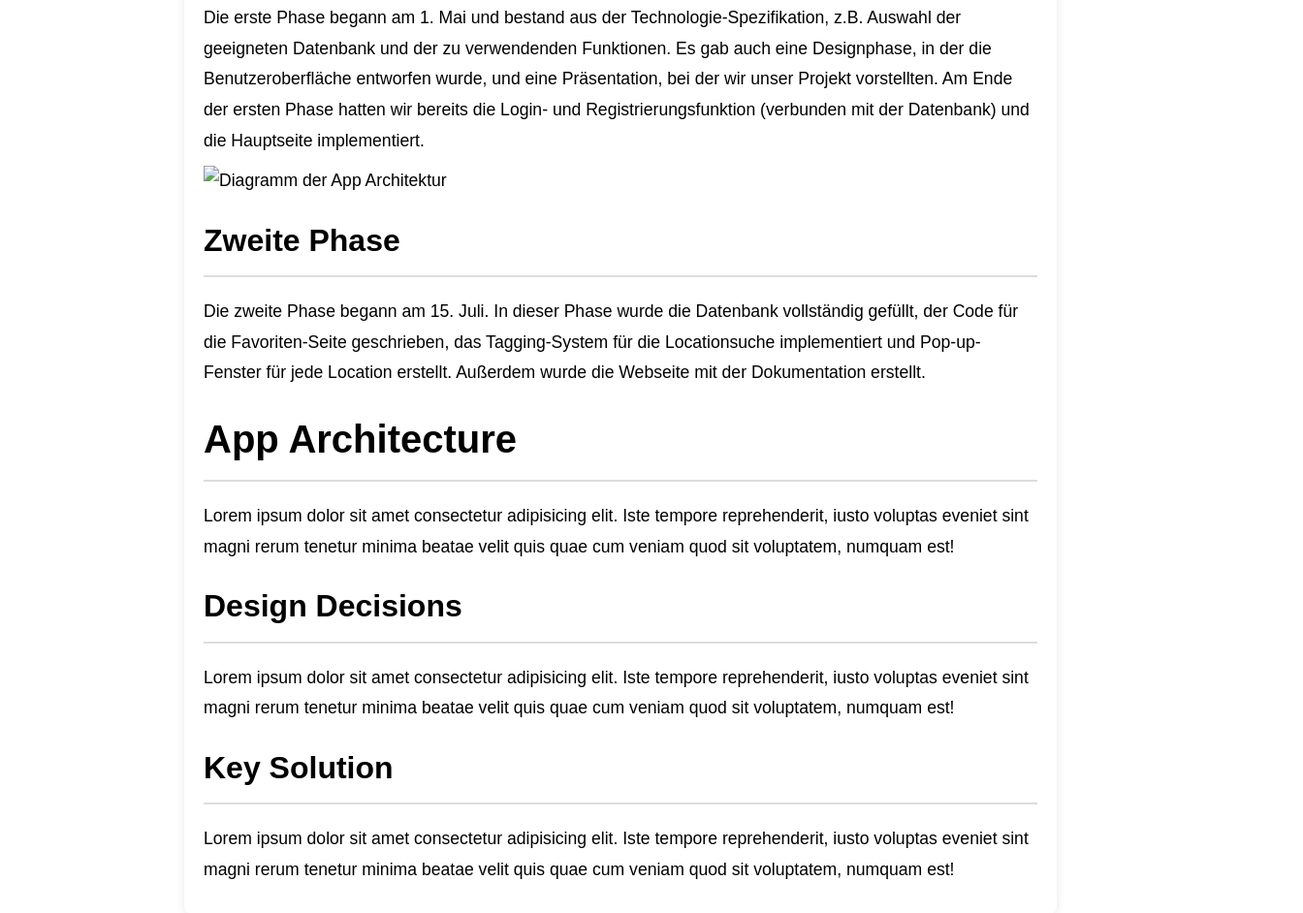
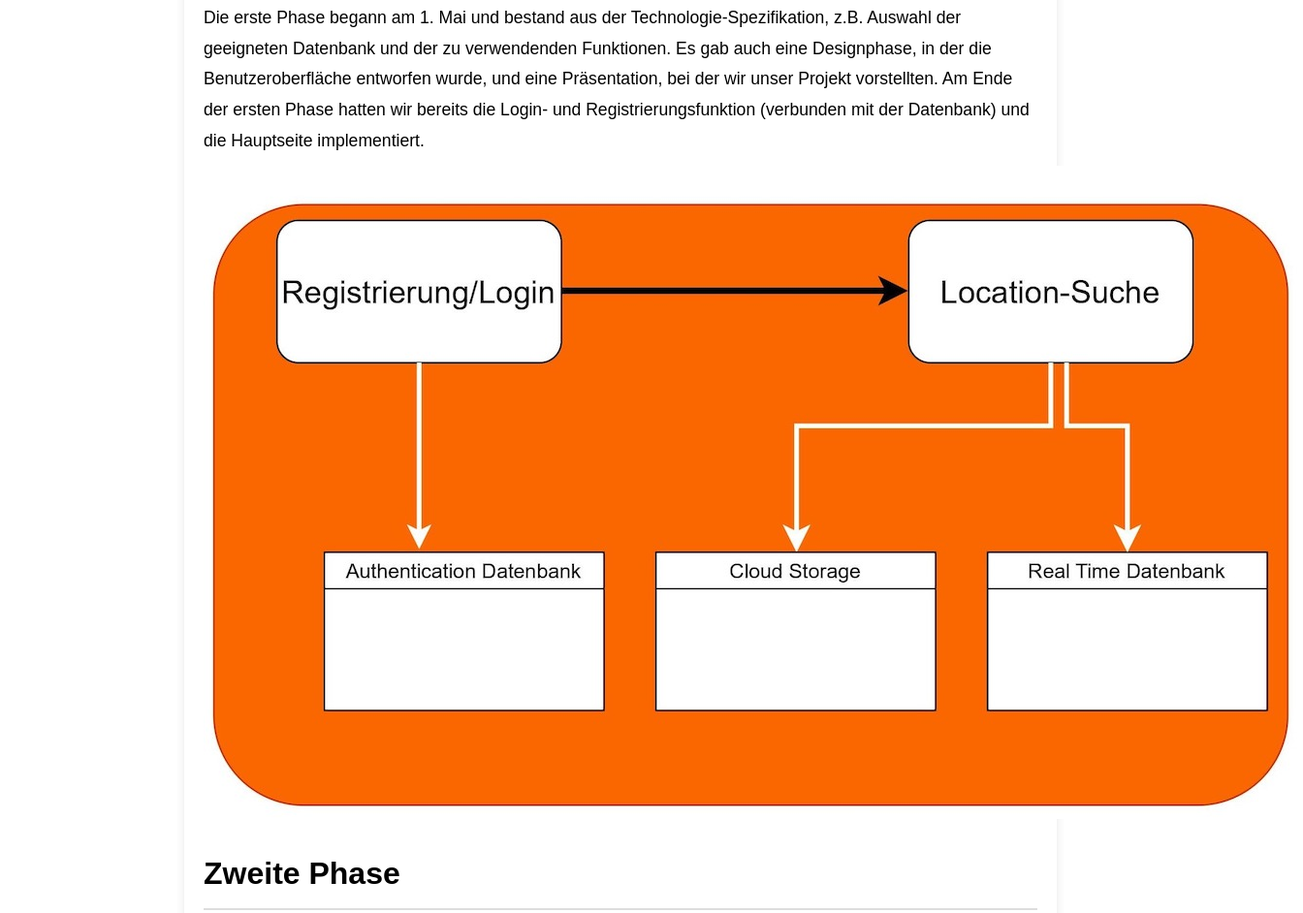
Before and after one commit to armanmovs/places, a plain HTML site: page index.html in a window 1280 px wide. Shown: the part 2735-3677 px from the top of the page at 97% size, 1344 px wide, since content can reach past the window. Drawn offline with Linux system fonts and the light colour scheme.

Commit message:
Update index.html

```diff
--- a/index.html
+++ b/index.html
@@ -90,7 +90,7 @@
 
         <h2 id="Erste Phase">Erste Phase</h2>
         <p>Die erste Phase begann am 1. Mai und bestand aus der Technologie-Spezifikation, z.B. Auswahl der geeigneten Datenbank und der zu verwendenden Funktionen. Es gab auch eine Designphase, in der die Benutzeroberfläche entworfen wurde, und eine Präsentation, bei der wir unser Projekt vorstellten. Am Ende der ersten Phase hatten wir bereits die Login- und Registrierungsfunktion (verbunden mit der Datenbank) und die Hauptseite implementiert.</p>
-        <p><img src="datenbank.jpg" alt="Diagramm der App Architektur"></p>
+        <p><img src="datenbank_1.jpg" alt="Diagramm der App Architektur"></p>
 
         <h2 id="Zweite Phase">Zweite Phase</h2>
         <p>Die zweite Phase begann am 15. Juli. In dieser Phase wurde die Datenbank vollständig gefüllt, der Code für die Favoriten-Seite geschrieben, das Tagging-System für die Locationsuche implementiert und Pop-up-Fenster für jede Location erstellt. Außerdem wurde die Webseite mit der Dokumentation erstellt.</p>
```
